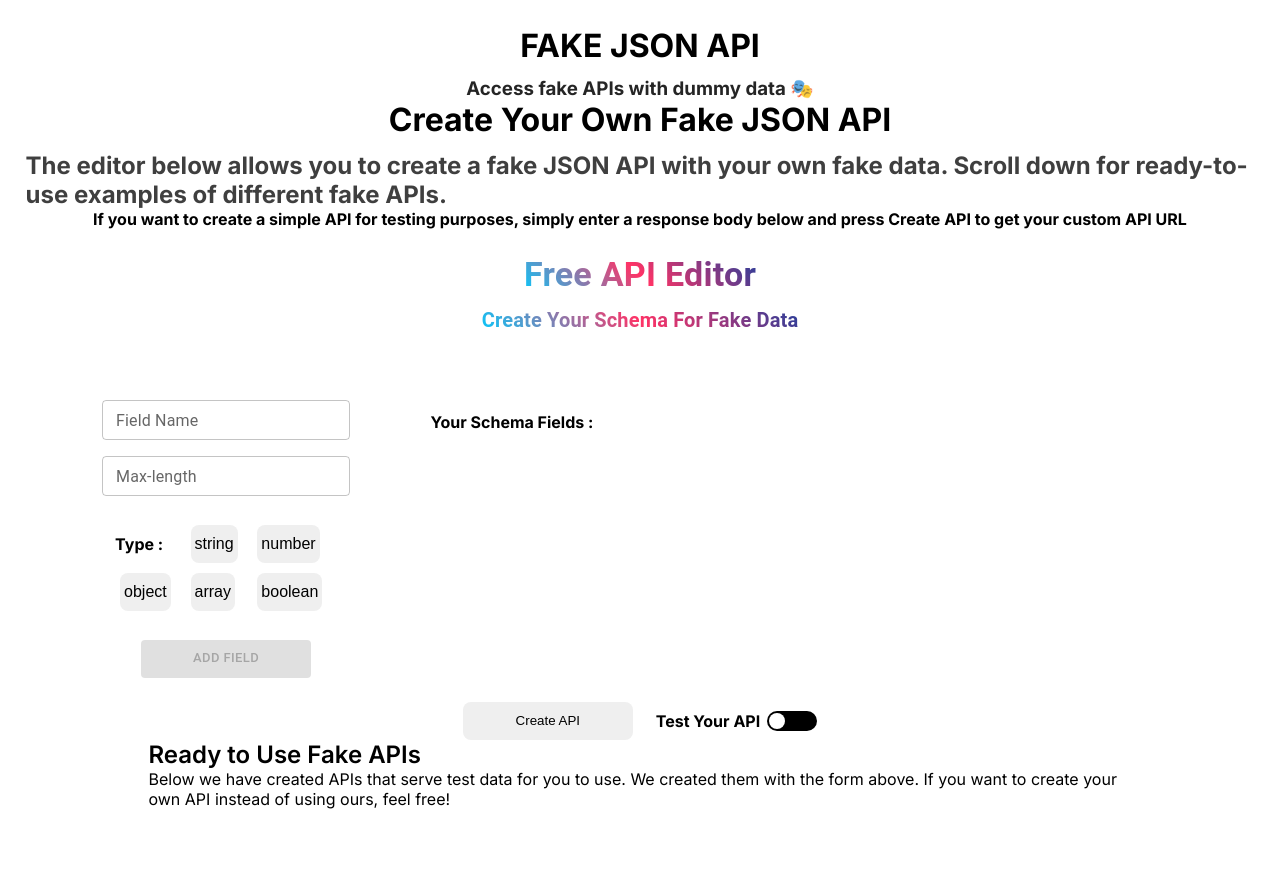
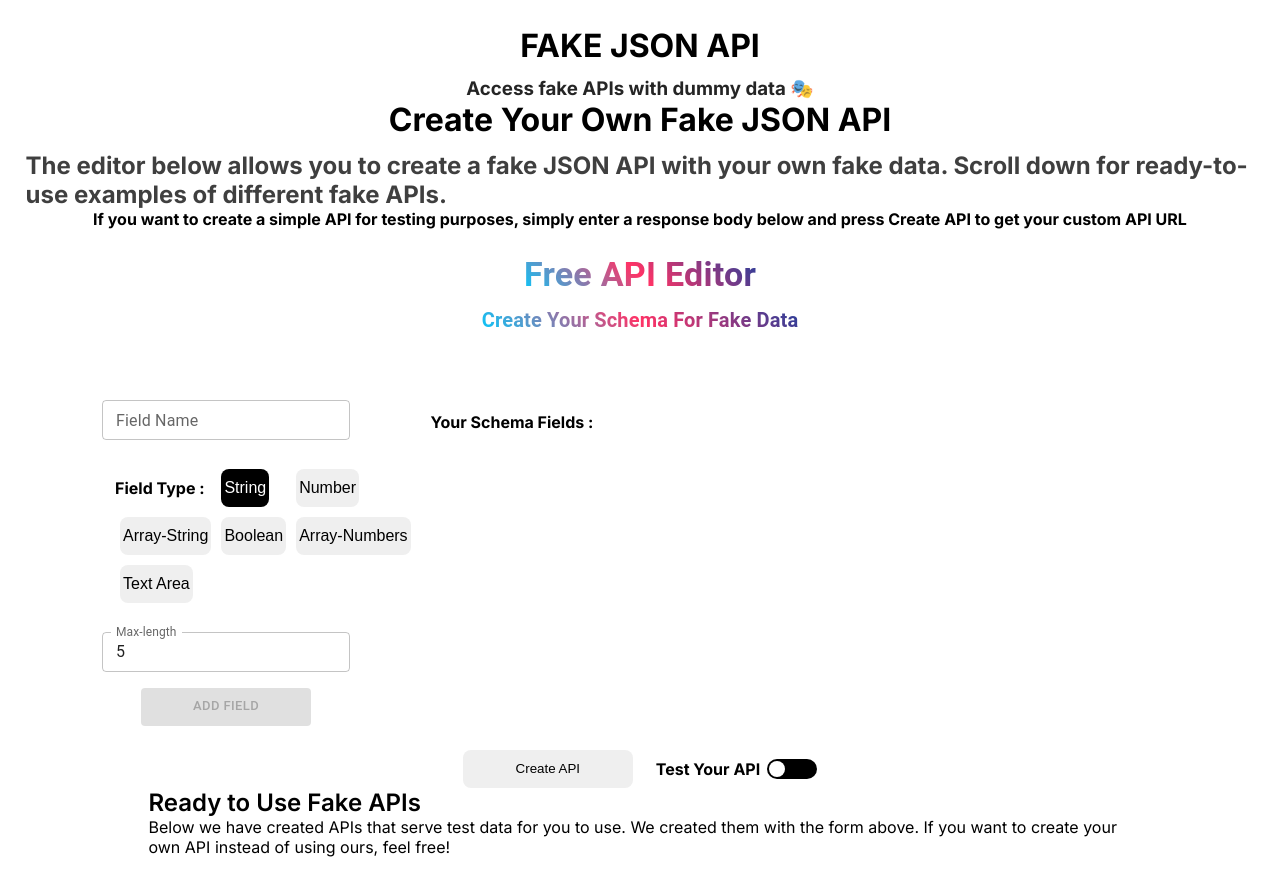
Before and after one commit to Pankaj179001/JSON-Api-Creater, a Next.js app: page / in a window 1280 px wide. Before the commit the page ends 834 px from the top, so only its background shows below. Built offline with nearby package versions, Linux system fonts and the light colour scheme.

Commit message:
fixed css

```diff
--- a/package.json
+++ b/package.json
@@ -12,6 +12,7 @@
     "@emotion/react": "^11.11.1",
     "@emotion/styled": "^11.11.0",
     "@faker-js/faker": "^8.3.1",
+    "@hookform/resolvers": "^3.6.0",
     "@mui/material": "^5.15.1",
     "@reduxjs/toolkit": "^2.0.0-rc.3",
     "@types/node": "20.5.7",
@@ -24,8 +25,10 @@
     "next": "13.4.19",
     "react": "18.2.0",
     "react-dom": "18.2.0",
+    "react-hook-form": "^7.52.0",
     "react-redux": "^9.0.0-rc.0",
     "redux": "^5.0.0",
-    "typescript": "5.2.2"
+    "typescript": "5.2.2",
+    "yup": "^1.4.0"
   }
 }
--- a/src/Common/components/DialogBox.tsx
+++ b/src/Common/components/DialogBox.tsx
@@ -34,7 +34,6 @@ export default function FormDialog({
             event.preventDefault();
             const formData = new FormData(event.currentTarget);
             const formJson = Object.fromEntries((formData as any).entries());
-            console.log(formJson);
             handleClose();
           },
         }}
--- a/src/Common/components/SelectOptions.tsx
+++ b/src/Common/components/SelectOptions.tsx
@@ -9,31 +9,38 @@ import { SxProps, Theme } from "@mui/material";
 export default function SelectOptions<T extends string | undefined>({
   label,
   Value,
-  setValue,
+  setValueState,
   options,
   variant,
   sx,
 }: {
   label: string;
   Value: T;
-  setValue: React.Dispatch<React.SetStateAction<T>>;
+  setValueState: React.Dispatch<React.SetStateAction<T>>;
   options: { label: string; value: T }[];
   sx?: SxProps<Theme> | undefined;
   variant?: "filled" | "outlined" | "standard" | undefined;
 }) {
   const handleChange = (event: SelectChangeEvent) => {
-    setValue(event.target.value as T);
+    setValueState(event.target.value as T);
   };
 
   return (
     <Box sx={{ minWidth: 120, ...sx }}>
       <FormControl fullWidth>
-        <InputLabel id="demo-simple-select-label">{label}</InputLabel>
+        <InputLabel
+          sx={{ mt: 1, ml: -1.8 }}
+          color="primary"
+          id="demo-simple-select-label"
+        >
+          {label}
+        </InputLabel>
         <Select
           labelId="demo-simple-select-label"
           id="demo-simple-select"
           value={Value as string}
           label={label}
+          slotProps={{ input: { color: "primary.main" } }}
           onChange={handleChange}
           variant={variant || "standard"}
         >
--- a/src/Common/components/Selector.tsx
+++ b/src/Common/components/Selector.tsx
@@ -30,20 +30,31 @@ export default function Selector(props: Selector) {
   const handleChange = (
     event: React.MouseEvent<HTMLButtonElement, MouseEvent>
   ) => {
-    let selected = event?.currentTarget.innerText?.toLowerCase();
-    selected == Value ? (selected = "") : ""; //to unselect
-    setDataType(selected);
+    let selected = event?.currentTarget?.innerText
+      ?.split("(")
+      ?.shift()
+      ?.toLowerCase();
+    selected == Value && (selected = ""); //to unselect
+    setDataType(selected ?? "");
   };
   const selectedButtonCss = {
     backgroundColor: "black",
     color: "white",
   };
-
   return (
-    <Box sx={{ display: "flex", gap: 1, m: 1, alignItems: "center", ...sx }}>
+    <Box
+      sx={{
+        display: "flex",
+        flexWrap: "wrap",
+        gap: 1,
+        m: 1,
+        alignItems: "center",
+        ...sx,
+      }}
+    >
       {label && <>{label} :</>}
       {items?.map((item, index) => {
-        const Selected = item?.itemName == Value ? selectedButtonCss : {};
+        const Selected = item?.value == Value ? selectedButtonCss : {};
         return (
           <Box key={index} sx={{ position: "relative", margin: "5px" }}>
             <button
@@ -51,17 +62,19 @@ export default function Selector(props: Selector) {
                 width: "max-content",
                 padding: 6,
                 fontSize: "100%",
+                ...buttonStyle,
                 ...Selected,
-                ...buttonStyle,
               }}
               type="button"
-              value={Value || "object"}
+              value={Value}
               onClick={handleChange}
             >
               {item?.itemName}
             </button>
+
+            {displayRemoveIcon && (
               <RemoveListItem
-              sx={{ display: displayRemoveIcon === true ? "flex" : "none" }}
+                sx={{ display: "flex" }}
                 onClick={() => {
                   if (OnRemove) {
                     OnRemove(item);
@@ -70,6 +83,7 @@ export default function Selector(props: Selector) {
               >
                 x
               </RemoveListItem>
+            )}
           </Box>
         );
       })}
--- a/src/Components/ApiEditor/Components/ApiSchema.tsx
+++ b/src/Components/ApiEditor/Components/ApiSchema.tsx
@@ -1,7 +1,8 @@
 "use client";
-import FormDialog from "@/Common/Components/DialogBox";
-import SelectOptions from "@/Common/Components/SelectOptions";
-import Selector from "@/Common/Components/Selector";
+
+import FormDialog from "@/Common/components/DialogBox";
+import SelectOptions from "@/Common/components/SelectOptions";
+import Selector from "@/Common/components/Selector";
 import { CustomText } from "@/Components/StyledComponent/CustomText";
 import { Box, Button, TextField } from "@mui/material";
 import React, { useEffect } from "react";
@@ -9,7 +10,7 @@ interface IField {
   id?: string;
   name: string;
   dataType: string;
-  maxLength: string;
+  maxLength: number;
 }
 interface CardProps {
   ApiTesting: boolean;
@@ -21,12 +22,14 @@ const ApiSchema = (props: CardProps) => {
   const [SelectedValue, setSelectedValue] = React.useState(false); //set dia
 
   const [SelectedSchema, setSelectedSchema] = React.useState("");
-  const [SelectedDataType, setSelectedDataType] = React.useState("");
+  const [SelectedDataType, setSelectedDataType] = React.useState("string");
   const InitialField: IField = {
     name: ``,
     dataType: ``,
-    maxLength: ``,
+    maxLength: 5,
   };
+  const IgNoreLengthTypes = ["object", "array", "boolean"];
+
   const [Field, setField] = React.useState<IField>(InitialField);
   const [Schema, setSchema] = React.useState<Array<IField>>([]);
   const OnChangeHandler = (
@@ -42,15 +45,16 @@ const ApiSchema = (props: CardProps) => {
   useEffect(() => {
     setField((pre) => ({ ...pre, dataType: SelectedDataType }));
   }, [SelectedDataType]);
-
   useEffect(() => {
     const SelectedField = SelectedSchema?.split(/["(",")"]/).slice(0, 2);
-    const item = Schema.find(({ name }) => name == SelectedField[0]);
+    const item = Schema.find(
+      ({ name }) => name?.toLowerCase() == SelectedField[0]
+    );
     setField((pre) => ({ ...pre, ...item }));
     if (item) {
       setSelectedDataType(() => item?.dataType);
     }
-  }, [SelectedSchema]);
+  }, [Schema, SelectedSchema]);
 
   const OnSubmitHandler = (e: React.FormEvent<HTMLFormElement>) => {
     e.preventDefault();
@@ -104,25 +108,60 @@ const ApiSchema = (props: CardProps) => {
               variant="outlined"
               size="small"
             />
+            <Box sx={{ m: "auto" }}>
+              <Selector
+                label={"Field Type"}
+                items={[
+                  { itemName: "String", value: "string", selected: true },
+                  { itemName: "Number", value: "number", selected: false },
+                  {
+                    itemName: "Array-String",
+                    value: "array-string",
+                    selected: false,
+                  },
 
+                  { itemName: "Boolean", value: "boolean", selected: false },
+                  {
+                    itemName: "Array-Numbers",
+                    value: "array-numbers",
+                    selected: false,
+                  },
+                  {
+                    itemName: "Text Area",
+                    value: "text_area",
+                    selected: false,
+                  },
+                ]}
+                setDataType={setSelectedDataType}
+                Value={SelectedDataType}
+                buttonStyle={{ padding: 3 }}
+                sx={{
+                  gap: 0,
+                  width: "222px",
+                  display: "grid",
+                  gridTemplateColumns: "auto auto auto",
+                }}
+              />
+            </Box>
+            {!IgNoreLengthTypes?.includes(SelectedDataType) && (
               <TextField
                 label="Max-length"
                 type="number"
+                disabled={IgNoreLengthTypes?.includes(SelectedDataType)}
                 name="maxLength"
                 onChange={OnChangeHandler}
-              value={Field.maxLength}
+                value={Field.maxLength ?? 5}
                 variant="outlined"
                 size="small"
               />
+            )}
+            {/* {SelectedDataType == "array" && (
               <Box sx={{ m: "auto" }}>
                 <Selector
-                label={"Type"}
+                  label={"Select Sub Type"}
                   items={[
                     { itemName: "string", value: "string", selected: true },
                     { itemName: "number", value: "number", selected: false },
-                  { itemName: "object", value: "object", selected: false },
-                  { itemName: "array", value: "array", selected: false },
-                  { itemName: "boolean", value: "boolean", selected: false },
                   ]}
                   setDataType={setSelectedDataType}
                   Value={SelectedDataType}
@@ -135,17 +174,13 @@ const ApiSchema = (props: CardProps) => {
                   }}
                 />
               </Box>
-
+            )} */}
             <Button
               type="submit"
               variant="contained"
               color="primary"
               size="small"
-              disabled={
-                !Field?.name?.trim() ||
-                !Field?.dataType?.trim() ||
-                !Field?.maxLength
-              }
+              disabled={!Field?.name?.trim() || !Field?.dataType?.trim()}
             >
               Add Field
             </Button>
@@ -166,7 +201,7 @@ const ApiSchema = (props: CardProps) => {
               value: i?.name,
               selected: false,
             }))}
-            sx={{ width: ApiTesting ? "50%" : "25%", p: 0.5 }}
+            sx={{ width: "100%", p: 0.5 }}
             setDataType={setSelectedSchema}
             displayRemoveIcon={true}
             Value={SelectedSchema}
@@ -212,6 +247,19 @@ const ApiSchema = (props: CardProps) => {
           setOpen={setOpenDialog}
           heading={"Select Options"}
         >
+          <SelectOptions
+            label={"Is Array"}
+            Value={SelectedValue as unknown as string}
+            setValueState={
+              setSelectedValue as unknown as React.Dispatch<
+                React.SetStateAction<string>
+              >
+            }
+            options={[
+              { label: "false", value: false as any },
+              { label: "true", value: true as any },
+            ]}
+          />
           <TextField
             autoFocus
             required
@@ -234,10 +282,10 @@ const ApiSchema = (props: CardProps) => {
             fullWidth
             variant="standard"
           />
-          <SelectOptions
+          {/* <SelectOptions
             label={"Pagination Required"}
             Value={SelectedValue as unknown as string}
-            setValue={
+            setValueState={
               setSelectedValue as unknown as React.Dispatch<
                 React.SetStateAction<string>
               >
@@ -246,7 +294,7 @@ const ApiSchema = (props: CardProps) => {
               { label: "false", value: false as any },
               { label: "true", value: true as any },
             ]}
-          />
+          /> */}
         </FormDialog>
       ) : (
         <></>
--- a/src/Components/ApiEditor/Components/index.tsx
+++ b/src/Components/ApiEditor/Components/index.tsx
@@ -8,7 +8,7 @@ const Cards = () => {
   const [ApiTesting, setApiTesting] = useState(false);
 
   return (
-    <div className="cards" style={{ marginTop: "2%" }}>
+    <div className="cards" style={{ marginTop: "2%", flexWrap: "wrap" }}>
       <ApiSchema {...{ setApiTesting, ApiTesting }} />
       {ApiTesting ? <TestingCard /> : <></>}
     </div>
```
Also changed, not shown: 1 other file (tests, documents, lock files or other folders). Lines whose indentation alone changed are shown as unchanged.
